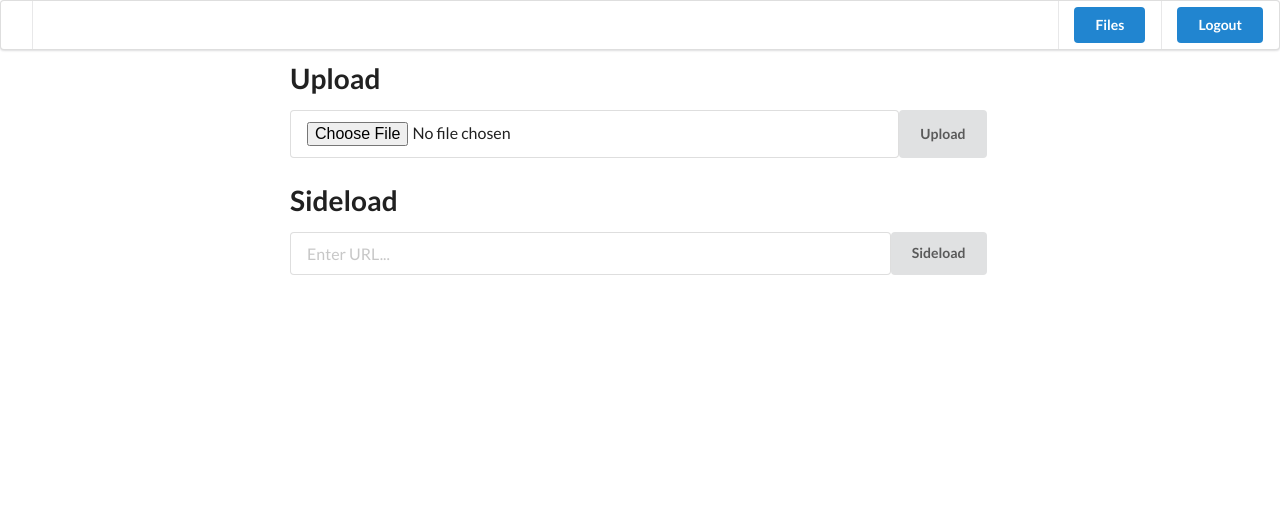
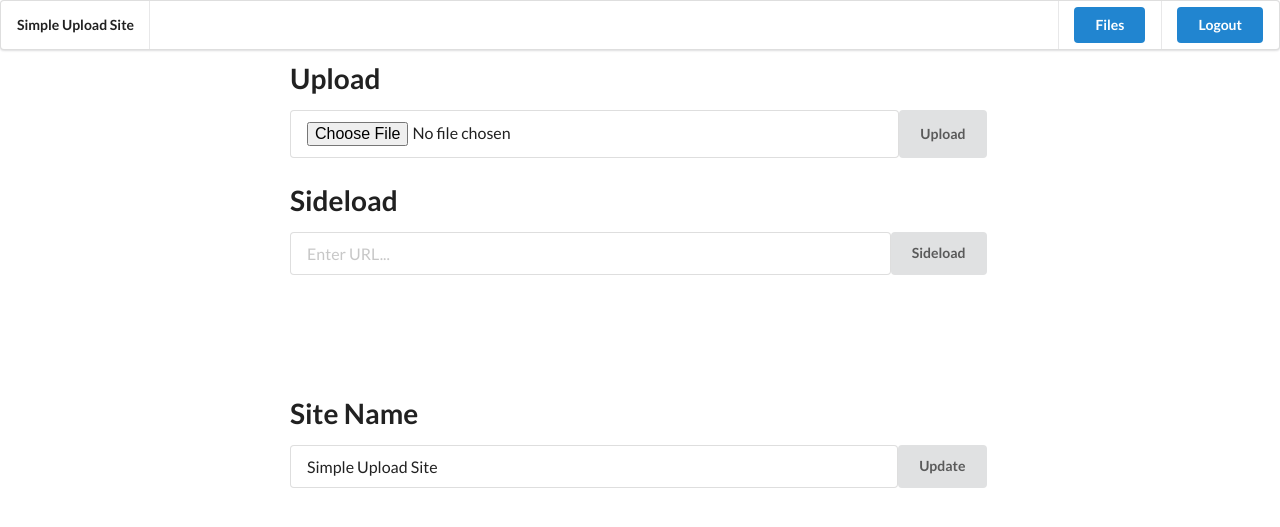
Before and after one commit to beatles1/Simple-Upload-Site, a PHP site: page /a in a window 1280 px wide. Shown: the top 527 px of the page. Run offline with PHP 8.4, Linux system fonts and the light colour scheme; the visitor is signed in with stand-in values (Sample User, id 1); data that the repository does not hold is empty; some libraries are stand-ins or nearby versions.

Commit message:
Add Site Name Changing

```diff
--- a/src/a/index.php
+++ b/src/a/index.php
@@ -1,5 +1,6 @@
 <?php
 	session_start();
+	include_once('conf.php');
 
 	if ($_SESSION['loggedIn']) {
 		include_once('upload.php');
--- a/src/a/upload.php
+++ b/src/a/upload.php
@@ -1,6 +1,7 @@
 <?php
 	$uploadMessage = false;
 	$urlMessage = false;
+	$nameMessage = false;
 	if ($_SESSION['loggedIn']) {
 		if (isset($_FILES['dataupload'])) {
 			if(move_uploaded_file($_FILES['dataupload']['tmp_name'], "../" . basename($_FILES['dataupload']['name']))) {
@@ -8,7 +9,7 @@
 			} else {
 				$uploadMessage = "Upload failed.";
 			}
-		} else if (isset($_POST["dataurl"])) {
+		} else if (isset($_POST['dataurl'])) {
 			$url = $_POST["dataurl"];
 			if (!filter_var($url, FILTER_VALIDATE_URL) === false) {
 				$filename = explode("/", $url);
@@ -21,6 +22,15 @@
 				}
 			} else {
 				$urlMessage = "Invalid URL.";
+			}
+		} elseif (isset($_POST['newSiteName'])) {
+			$newName = $_POST['newSiteName'];
+			if ($newName != "") {
+				$conf["siteName"] = $newName;
+				saveConf();
+				$nameMessage = "Name succesfully updated.";
+			} else {
+				$nameMessage = "Name cannot be blank.";
 			}
 		}
 	} else {
@@ -55,7 +65,7 @@
 
 		<div class="ui text container">
 
-			<h1 class="ui header">
+			<h1 class="ui header">		<!-- UPLOAD -->
 				Upload
 			</h1>
 
@@ -70,7 +80,7 @@
 				}
 			?>
 
-			<h1 class="ui header">
+			<h1 class="ui header">		<!-- SIDELOAD -->
 				Sideload
 			</h1>
 
@@ -85,6 +95,26 @@
 				}
 			?>
 
+			<br />
+			<br />
+			<br />
+			<br />
+
+			<h1 class="ui header">		<!-- SITE NAME -->
+				Site Name
+			</h1>
+
+			<form class="ui fluid input" method="post" enctype="multipart/form-data">
+				<input type="text" name="newSiteName" placeholder="Site name" value="<?php echo $conf['siteName']; ?>">
+				<button class="ui button">Update</button>
+			</form>
+
+			<?php
+				if ($nameMessage) {
+					echo '<div class="ui message">' . $nameMessage . '</div>';
+				}
+			?>
+
 		</div>
 	</body>
 </html>
--- a/src/index.php
+++ b/src/index.php
@@ -1,6 +1,6 @@
 <?php
 	include_once('lib/funcs.php');
-	include_once('lib/conf.php');
+	include_once('a/conf.php');
 ?>
 
 <!DOCTYPE HTML>
```
